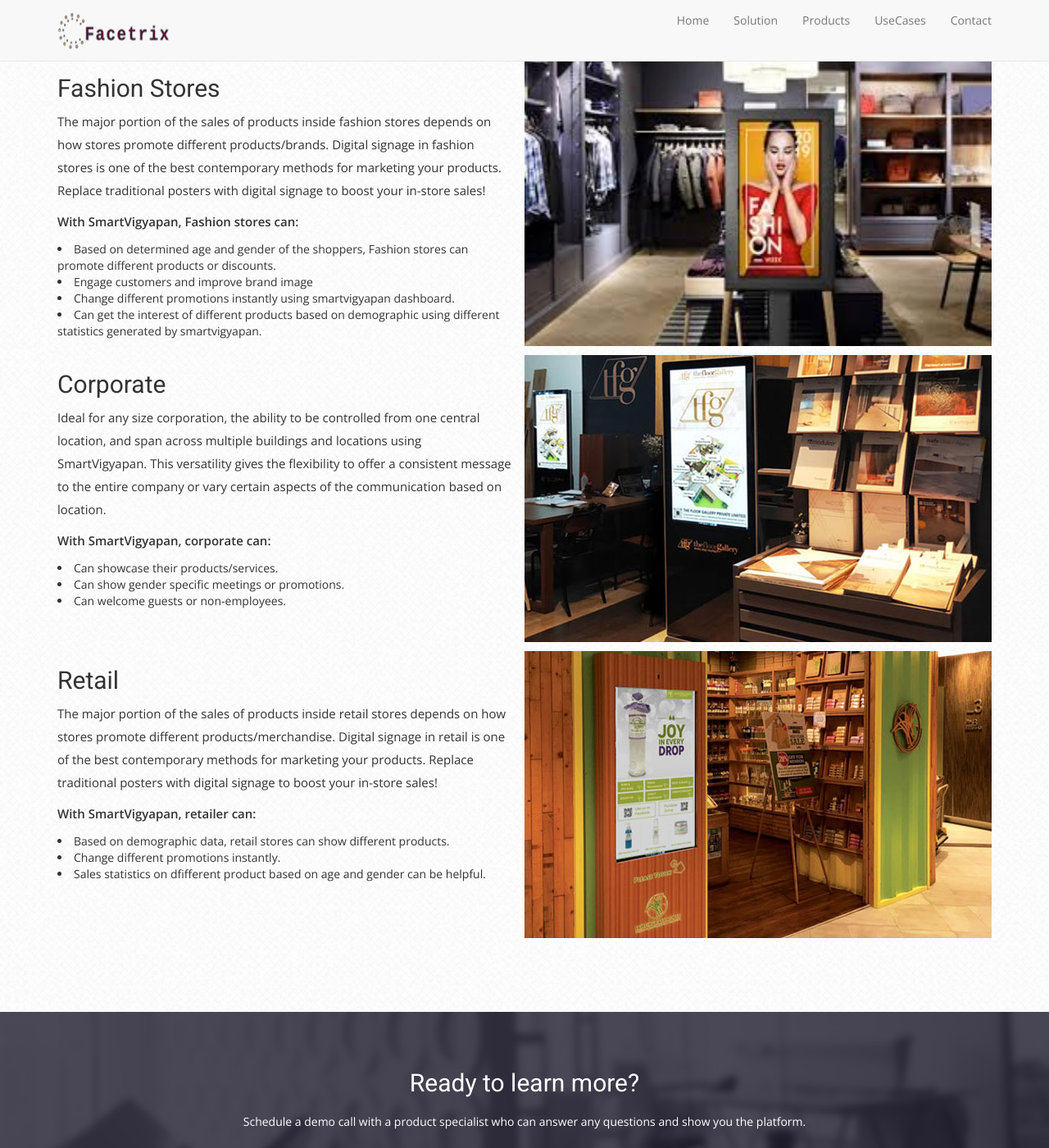
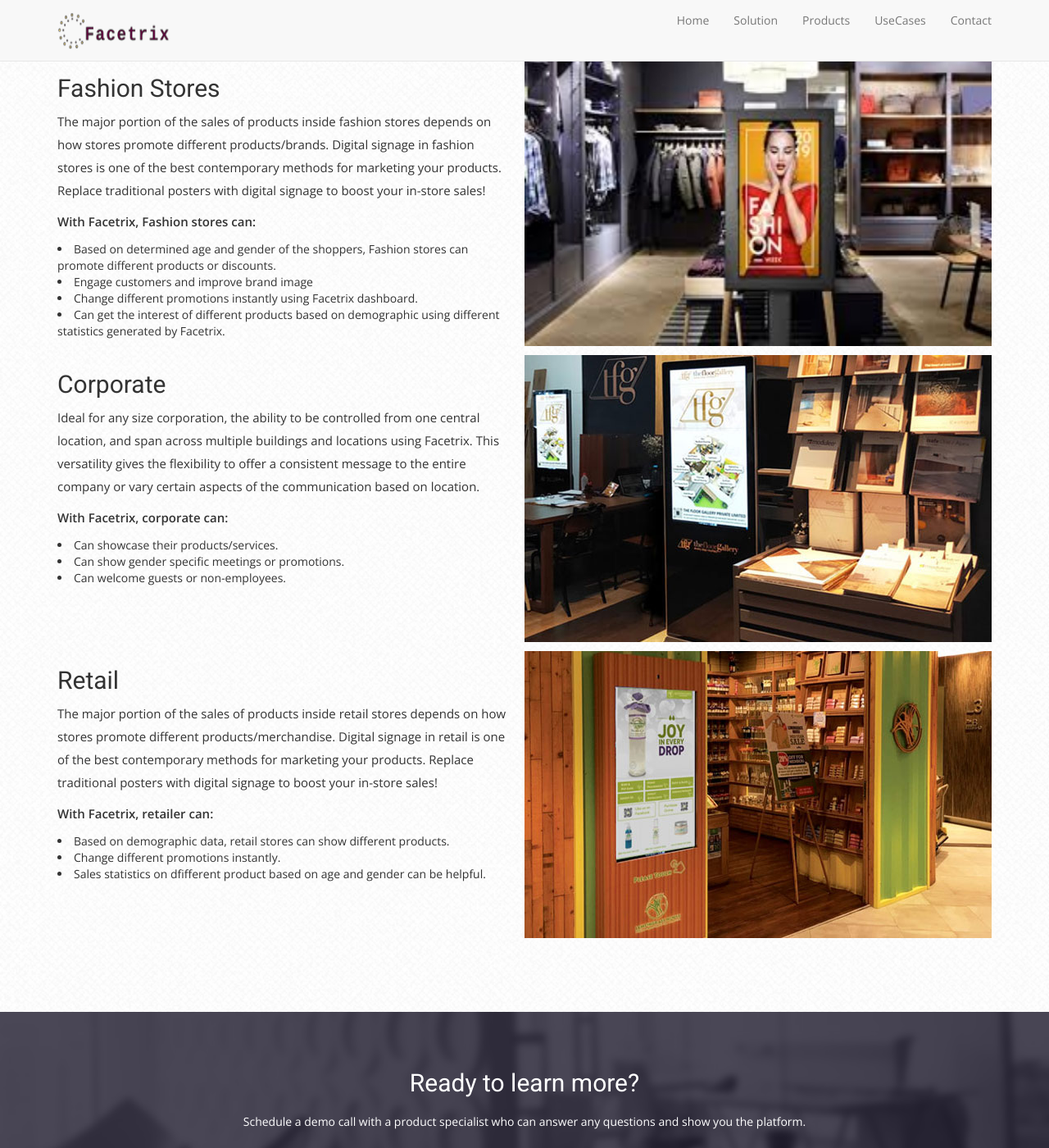
Before and after one commit to SoumyaParida/testjekyll, a Jekyll site: the page built from services.html, in a window 1280 px wide and 1400 px high, scrolled down 379 px. Shown: the whole window at 82% size. Built offline with Jekyll 4.4.1, drawn with Linux system fonts in a browser that asks for light colours; nearby versions of some CDN libraries; some web fonts are replaced; some of the changed text lies outside the part shown.

Commit message:
initial branch

```diff
--- a/_includes/footer.html
+++ b/_includes/footer.html
@@ -14,7 +14,7 @@
               <!--<li><a href="#">Terms</a></li>-->
           </ul>
         </div>
-	<p>Copyright © 2019 <a href="http://smartvigyapan.com/" target="_blank">Smart Vigyapan</a>. All rights reserved.</p>
+	<p>Copyright © 2022 <a href="https://facetrix.ml/" target="_blank">Facetrix</a>. All rights reserved.</p>
       </div>
     </div>
   </div>
--- a/index.html
+++ b/index.html
@@ -53,7 +53,7 @@ permalink: /
           and an online service that supervises local instances and collects audience data.</b></p>
           <p style="font-size:18px"><b>It capture and analyse shoppers profiles through a digital camera. Shoppers’ profiles are determined via face detection, gender and age group determination algorithm.</b></p>
         <p style="font-size:18px"><b>Digital Signage player displays potential shoppers content. If the camera detect shopper is 28 years old male, the advertisement will shift to male related advertisement, in the age group of 28 years old.</b></p>
-        <p style="font-size:18px"><b>The gender, age group and promotions are collected and analysed by smartvigyapan's dashboard.</b></p>
+        <p style="font-size:18px"><b>The gender, age group and promotions are collected and analysed by Facetrix's dashboard.</b></p>
         <a href="{{ site.baseurl }}/products" class="btn btn-success btn-lg get-started-btn">View Works</a>
       </div>
     </div>
--- a/products.html
+++ b/products.html
@@ -28,8 +28,8 @@ permalink: /products/
                 <p><strong>ACS has 3 components:</strong></p>
 
                 <li>Capture and analyse shoppers profiles through a digital camera. Shoppers’ profiles are determined via face detection, gender and age group determination algorithm.</li>
-                <li>Smartvigyapan digital signage player displays potential shopper's content. If the camera detect shopper is 37 years old male, the promotion will shift to male related promotions, in the age group of 35 &#8211; 45 years old.</li>
-                <li>The gender, age group and promotions are collected and analysed by smartvigyapan's dashboard.</li>
+                <li>Facetrix digital signage player displays potential shopper's content. If the camera detect shopper is 37 years old male, the promotion will shift to male related promotions, in the age group of 35 &#8211; 45 years old.</li>
+                <li>The gender, age group and promotions are collected and analysed by Facetrix's dashboard.</li>
 
             </div>
             <div class="col-md-6 col-sm-12"></div>
--- a/services.html
+++ b/services.html
@@ -25,12 +25,12 @@ permalink: /services/
                 <h2>Fashion Stores</h2>
                 <p> The major portion of the sales of products inside fashion stores depends on how stores promote different products/brands. Digital signage in fashion stores is one of the best contemporary methods for marketing your products.
                     Replace traditional posters with digital signage to boost your in-store sales!</p>
-                <p><strong>With SmartVigyapan, Fashion stores can:</strong></p>
+                <p><strong>With Facetrix, Fashion stores can:</strong></p>
 
                 <li>Based on determined age and gender of the shoppers, Fashion stores can promote different products or discounts.</li>
                 <li>Engage customers and  improve brand image</li>
-                <li>Change different promotions instantly using smartvigyapan dashboard.</li>
-                <li>Can get the interest of different products based on demographic using different statistics generated by smartvigyapan.</li>
+                <li>Change different promotions instantly using Facetrix dashboard.</li>
+                <li>Can get the interest of different products based on demographic using different statistics generated by Facetrix.</li>
 
             </div>
             <div class="col-md-6 col-sm-12"></div>
@@ -40,8 +40,8 @@ permalink: /services/
         <div class="row">
                 <div class="col-md-6 col-sm-12">
                     <h2>Corporate</h2>
-                    <p>Ideal for any size corporation, the ability to be controlled from one central location, and span across multiple buildings and locations using SmartVigyapan. This versatility gives the flexibility to offer a consistent message to the entire company or vary certain aspects of the communication based on location.</p>
-                        <p><strong>With SmartVigyapan, corporate can:</strong></p>
+                    <p>Ideal for any size corporation, the ability to be controlled from one central location, and span across multiple buildings and locations using Facetrix. This versatility gives the flexibility to offer a consistent message to the entire company or vary certain aspects of the communication based on location.</p>
+                        <p><strong>With Facetrix, corporate can:</strong></p>
 
                     <li>Can showcase their products/services.</li>
                     <li>Can show gender specific meetings or promotions.</li>
@@ -58,7 +58,7 @@ permalink: /services/
                 <h2>Retail</h2>
                 <p> The major portion of the sales of products inside retail stores depends on how stores promote different products/merchandise. Digital signage in retail is one of the best contemporary methods for marketing your products.
                     Replace traditional posters with digital signage to boost your in-store sales!</p>
-                <p><strong>With SmartVigyapan, retailer can:</strong></p>
+                <p><strong>With Facetrix, retailer can:</strong></p>
 
                 <li>Based on demographic data, retail stores can show different products.</li>
                 <li>Change different promotions instantly.</li>
```
Also changed, not shown: 13 other files.
